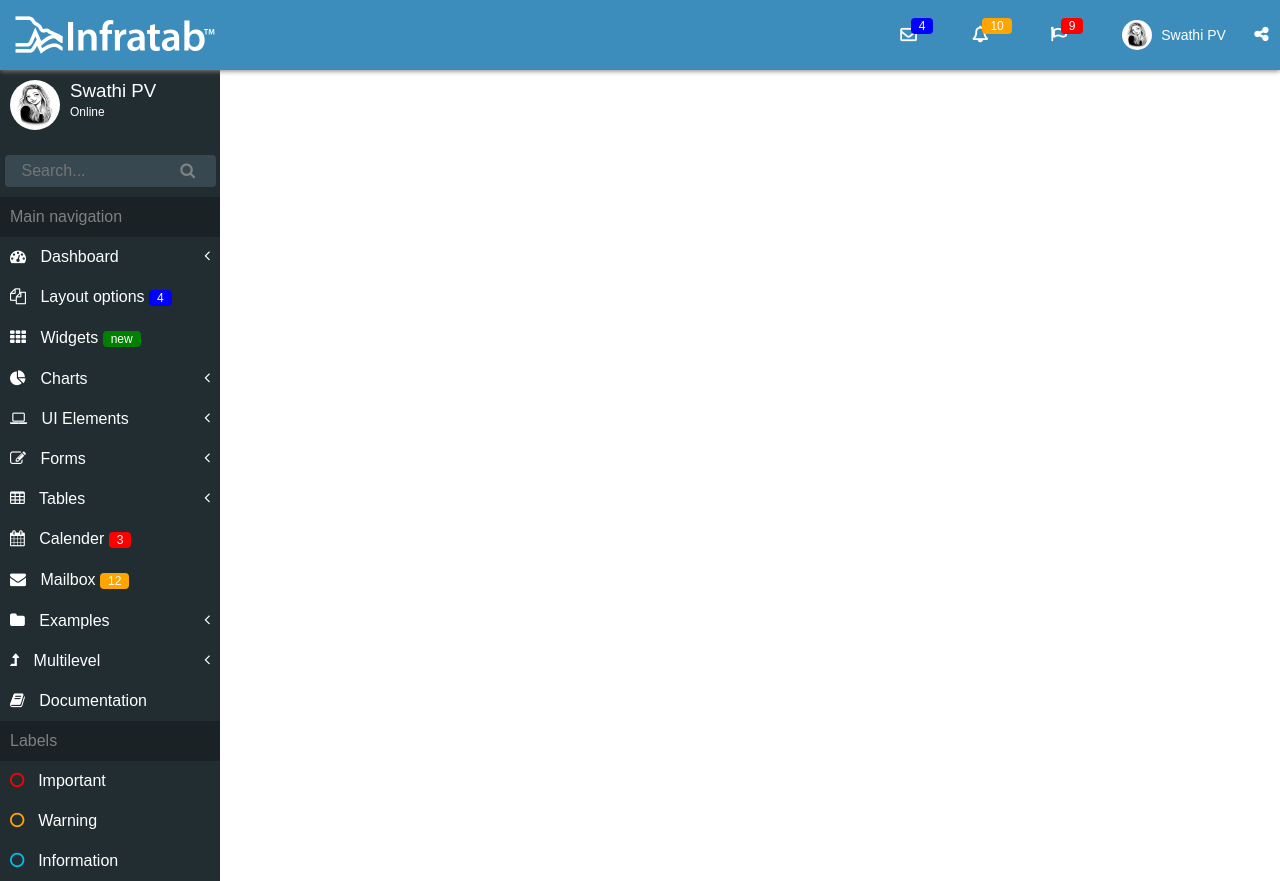
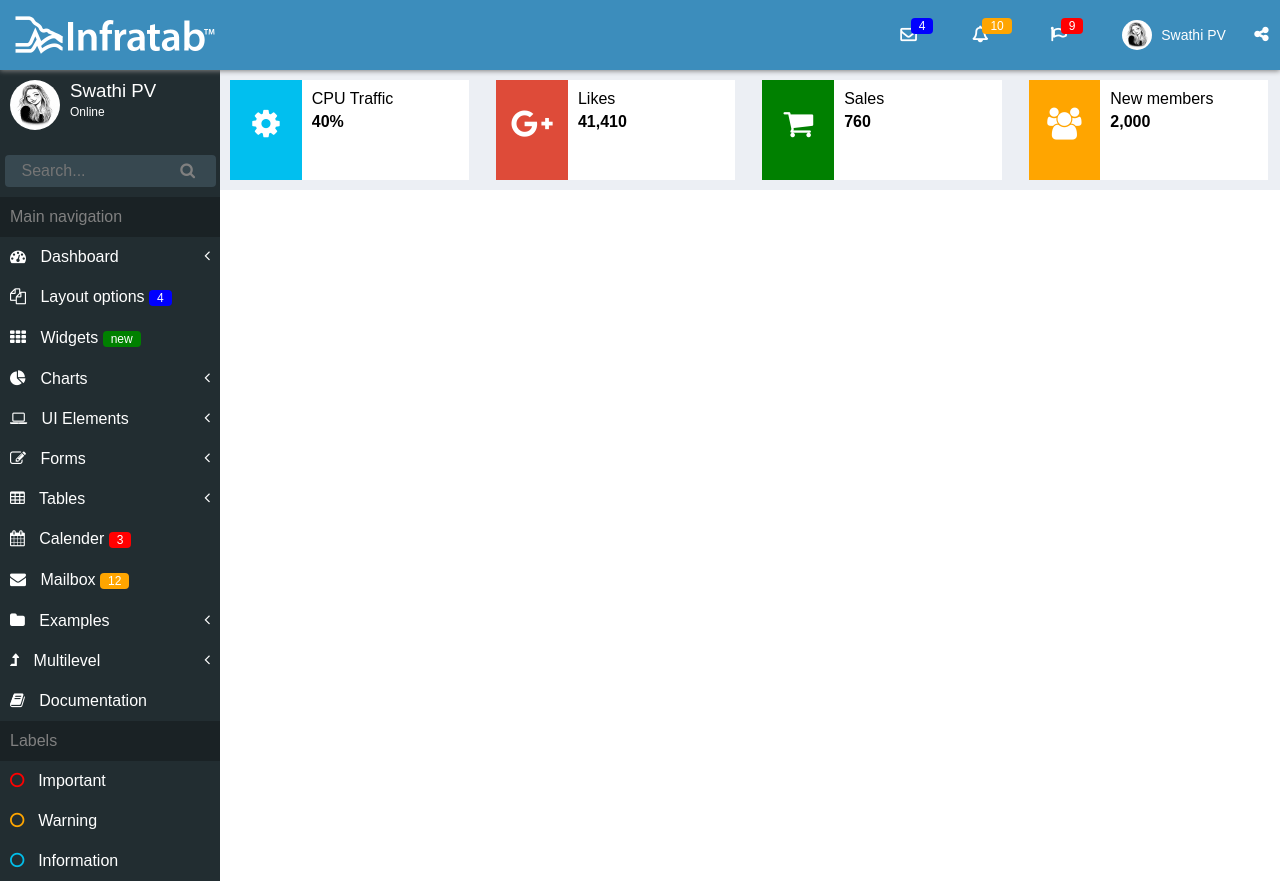
Before and after one commit to SwathiPV/html-css-assignments, a website: page assignment-2/index.html in a window 1280 px wide. Drawn offline with nearby package versions, Linux system fonts and the light colour scheme; files that its build step writes are made by us from their sources.

Commit message:
Show summary section

```diff
--- a/assignment-2/index.html
+++ b/assignment-2/index.html
@@ -128,6 +128,36 @@
         </div>
       </div>
       <div class='container'>
+        <div class='summary-section'>
+          <div class='summary traffic'>
+            <div class='icon bg-skyblue'><i class="fa fa-cog" aria-hidden="true"></i></div>
+            <div class='content'>
+              <h4> CPU Traffic</h4>
+              <strong>40%</strong>
+            </div>
+          </div>
+          <div class='summary likes'>
+            <div class='icon bg-darkred'><i class="fa fa-google-plus" aria-hidden="true"></i></div>
+            <div class='content'>
+              <h4>Likes</h4>
+              <strong>41,410</strong>
+            </div>
+          </div>
+          <div class='summary sales'>
+            <div class='icon bg-green'><i class="fa fa-shopping-cart" aria-hidden="true"></i></div>
+            <div class='content'>
+              <h4>Sales</h4>
+              <strong>760</strong>
+            </div>
+          </div>
+          <div class='summary new-members'>
+            <div class='icon bg-orange'><i class="fa fa-users" aria-hidden="true"></i></div>
+            <div class='content'>
+              <h4>New members</h4>
+              <strong>2,000</strong>
+            </div>
+          </div>
+        </div>
       </div>
   </body>
 </html>
--- a/sass/_colors.scss
+++ b/sass/_colors.scss
@@ -1,5 +1,8 @@
 .bg-red {
   background-color: red;
+}
+.bg-darkred {
+  background-color: #de4b39;
 }
 
 .bg-orange {
@@ -18,6 +21,10 @@
   background-color: yellow;
 }
 
+.bg-skyblue {
+  background-color: #01bfef;
+}
+
 .red-text {
   color: red;
 }
--- a/sass/pages/_assignment-2.scss
+++ b/sass/pages/_assignment-2.scss
@@ -52,6 +52,8 @@
     width: 220px;
     background-color: #222d31;
     color: white;
+    display: inline-block;
+    float: left;
 
     .user-info {
       height: 50px;
@@ -114,4 +116,49 @@
       }
     }
   }
+
+  .container {
+    display: inline-block;
+    width: calc(100% - 240px);
+    background-color: #eceff4;
+    padding: 10px;
+
+    .summary-section {
+      div {
+        display: inline-block;
+        float: left;
+      }
+      .summary {
+        display: inline-block;
+        float: left;
+        width: 23%;
+        height: 100px;
+        &:not(:last-child) {
+          margin-right: 27px;
+        }
+        .icon {
+          width: 30%;
+          color: white;
+          height: 100px;
+          line-height: 100px;
+          text-align: center;
+
+          i {
+            font-size: 2em;
+          }
+        }
+
+        .content {
+          background-color: white;
+          width: calc(70% - 10px);
+          height: calc(100% - 10px);
+          padding: 10px 0 0 10px;
+
+          h4 {
+            margin-bottom: 5px;
+          }
+        }
+      }
+    }
+  }
 }
```
